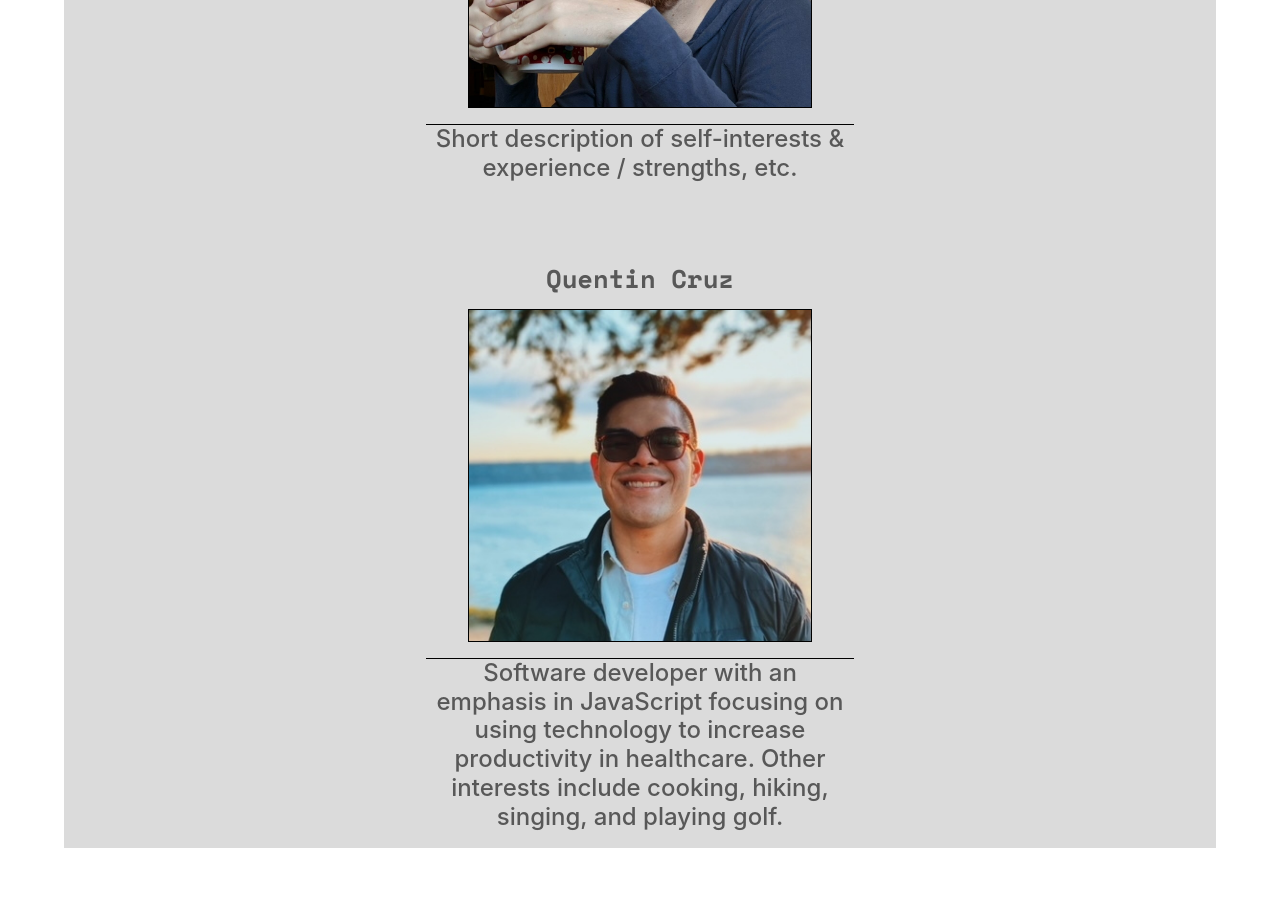
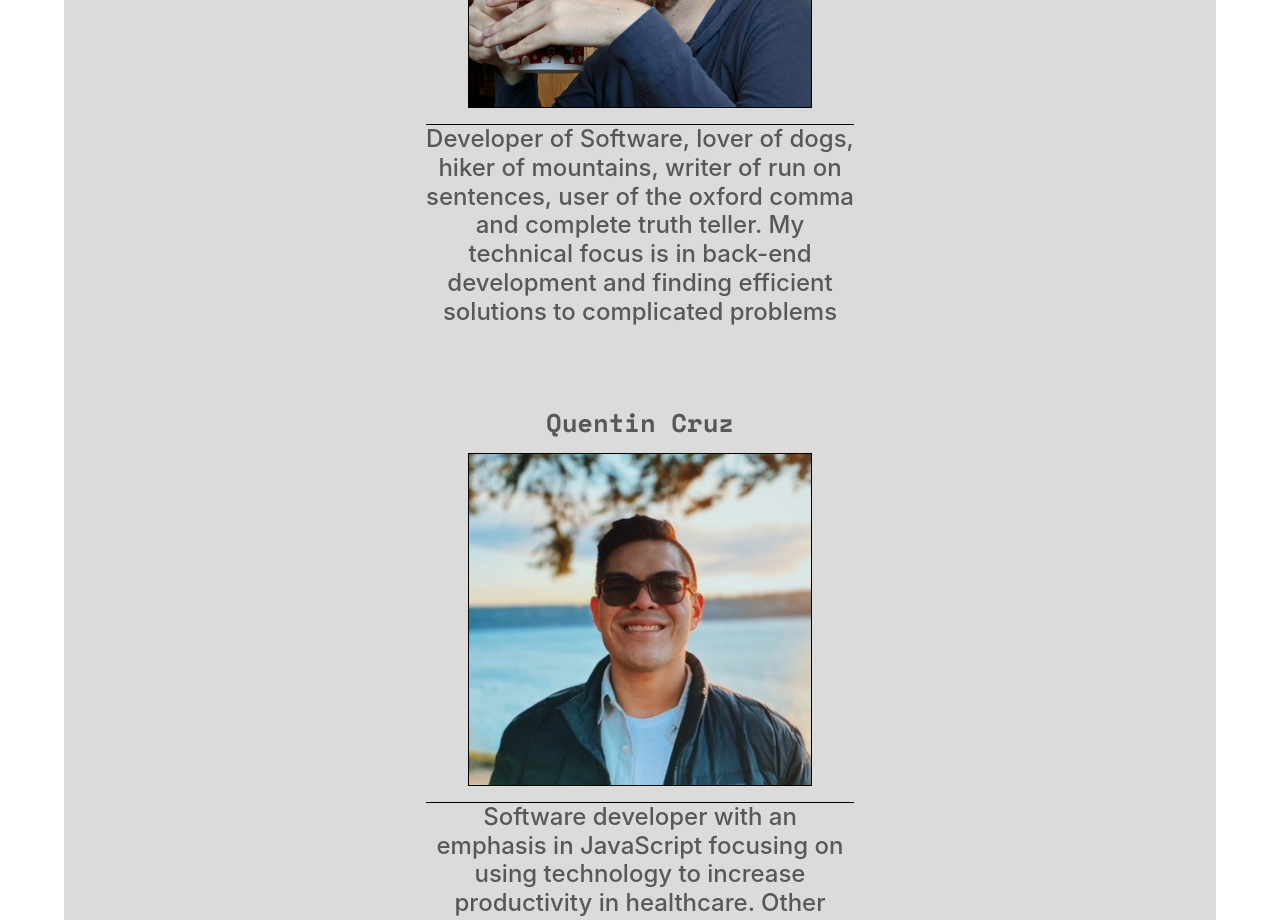
Before and after one commit to Team-Flunks/deck-frontend, a React (Create React App) app: page /AboutUs in a window 1280 px wide. Shown: the part 1640-2560 px from the top of the page. Before the commit the page ends 2536 px from the top, so only its background shows below. Built offline with nearby package versions, Linux system fonts and the light colour scheme; no server answers.

Commit message:
Chaz AboutUs message

```diff
--- a/src/AboutUs.js
+++ b/src/AboutUs.js
@@ -33,7 +33,7 @@ class AboutUs extends React.Component {
         <div className="Charles">
           <h3>Charles Bofferding</h3>
           <img src={ChazImage} alt="Picture of Charles" />
-          <h4>Short description of self-interests & experience / strengths, etc.</h4>
+          <h4>Developer of Software, lover of dogs, hiker of mountains, writer of run on sentences, user of the oxford comma and complete truth teller. My technical focus is in back-end development and finding efficient solutions to complicated problems</h4>
         </div>
         <div className="Quentin">
           <h3>Quentin Cruz</h3>
```
